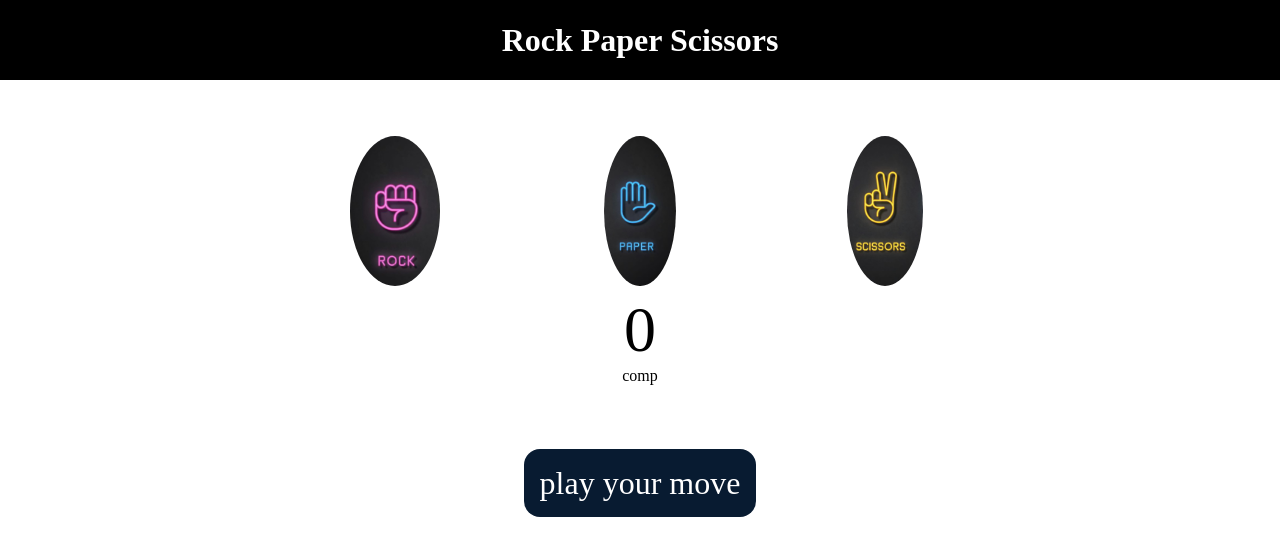
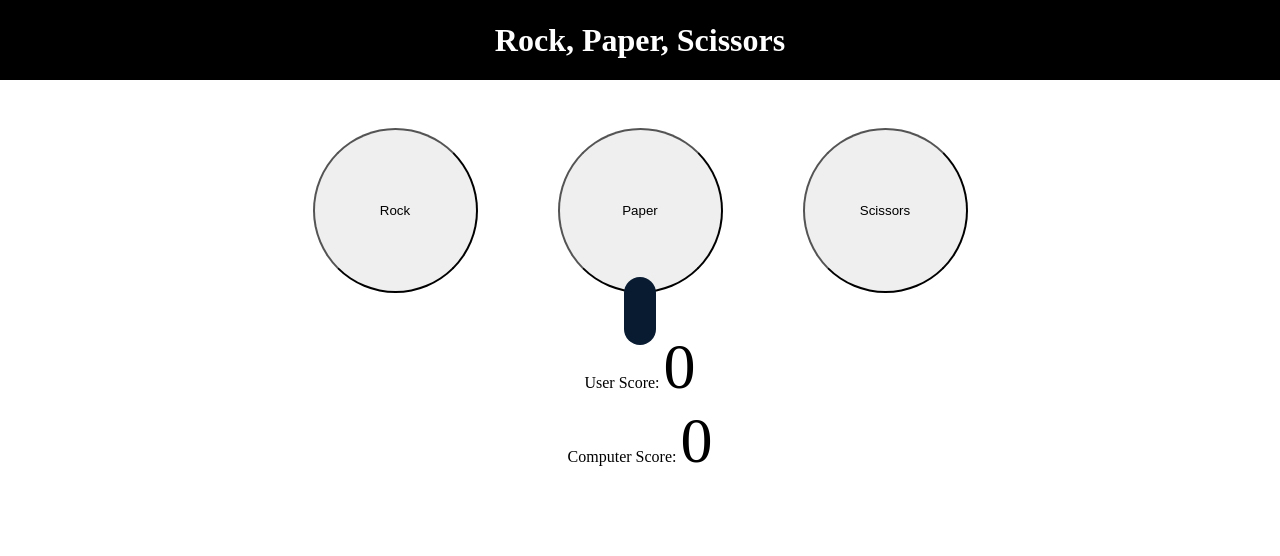
Before and after one commit to richa-47/rock-paper-scissor, a plain HTML site: page index.html in a window 1280 px wide. Drawn offline with Linux system fonts and the light colour scheme.

Commit message:
Update index.html

```diff
--- a/index.html
+++ b/index.html
@@ -3,33 +3,26 @@
 <head>
     <meta charset="UTF-8">
     <meta name="viewport" content="width=device-width, initial-scale=1.0">
-    <title>ROCK PAPER SCISSORS</title>
-    <link rel="stylesheet" href="style.css" />
+    <title>Rock Paper Scissors</title>
+    <link rel="stylesheet" href="style.css">
 </head>
 <body>
-    <h1> Rock Paper Scissors</h1>
-    <div class="choices">
-        <div class="choice" id="rock">
-            <img src="rock.jpg" />
+    <div class="container">
+        <h1>Rock, Paper, Scissors</h1>
+        <div class="choices">
+            <button class="choice" id="rock">Rock</button>
+            <button class="choice" id="paper">Paper</button>
+            <button class="choice" id="scissors">Scissors</button>
         </div>
-        <div class="choice" id="paper">
-            <img src="paper.jpg" />
-        </div>
-        <div class="choice" id="scissors">
-            <img src="scissor.jpg" />
+
+        <p id="msg"></p>
+
+        <div class="scoreboard">
+            <p>User Score: <span id="user-score">0</span></p>
+            <p>Computer Score: <span id="comp-score">0</span></p>
         </div>
     </div>
 
-    <div class="score-board">
-        <div class="score">
-            <p id="user-score">0</p>
-            <p>comp</p>
-        </div>
-    </div>
-
-    <div class="msg-container"></div>
-    <p id="msg">play your move</p>
-    </div>
-    <script src="app.js"></script>
+    <script src="script.js"></script>
 </body>
 </html>
```
